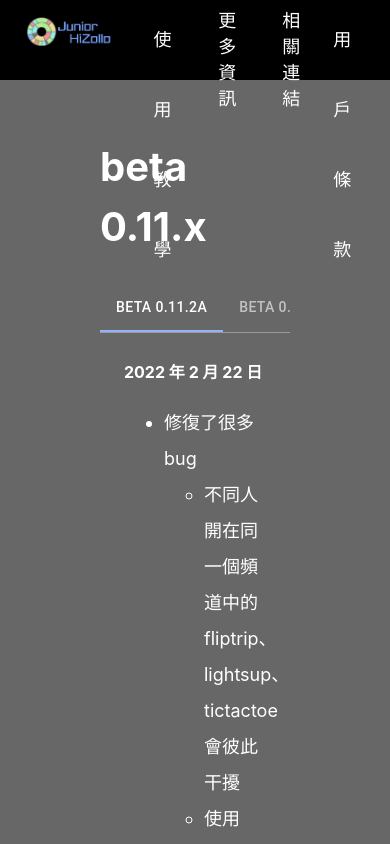
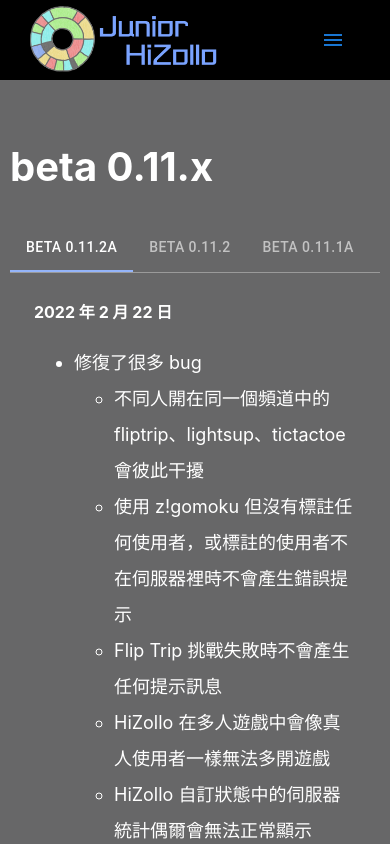
Before and after one commit to HiZollo/website, a Next.js app: page /changelog in a window 390 px wide. Shown: the top 844 px of the page. Built offline with nearby package versions, Linux system fonts and the light colour scheme.

Commit message:
feature: implement RWD on header

```diff
--- a/components/main.tsx
+++ b/components/main.tsx
@@ -5,11 +5,57 @@
 import wordmarkLarge from '../public/wordmark-large.png';
 import Image from 'next/image';
 
-import Menu from '@mui/material/Menu';
-import MenuItem from '@mui/material/MenuItem';
+import {
+  Menu, MenuItem,
+  SwipeableDrawer,
+  List, ListItem, ListItemText,
+  Divider,
+  Box, Button,
+  Collapse,
+  useMediaQuery
+} from '@mui/material';
+
+import { ExpandLess, ExpandMore, Menu as MenuIcon } from '@mui/icons-material';
 
 const Layout: NextPage<{ children: ReactElement }> = ({ children }) => {
-  const [anchorEl, setAnchorEl] = React.useState<null | HTMLElement>(null);
+  const largeWordmark = useMediaQuery('(min-width: 820px), (max-width: 715px) and (min-width: 450px)');
+  const useWordmark = useMediaQuery('(min-width: 380px)');
+  const fullLink = useMediaQuery('(min-width: 715px)');
+
+  return (
+    <>
+      <header>
+        { (largeWordmark && useWordmark) && <div id="wordmark-large">
+          <Link href="/">
+            <a><Image src={wordmarkLarge} alt="Junior HiZollo" /></a>
+          </Link>
+        </div> }
+        { (!largeWordmark && useWordmark) && <div id="wordmark">
+          <Link href="/">
+            <a><Image src={wordmark} alt="Junior HiZollo" /></a>
+          </Link>
+        </div> }
+        <div id="blank" />
+        { fullLink ? <HeaderLinkList /> : <HeaderDrawer /> }
+      </header>
+
+      <main>
+        { children }
+      </main>
+
+      <BlankDiv />
+    </>
+  );
+}
+
+export default Layout;
+
+function BlankDiv() {
+  return <div style={{ height: '100px' }}></div>;
+}
+
+function HeaderLinkList() {
+  const [anchorEl, setAnchorEl] = useState<null | HTMLElement>(null);
   const open = Boolean(anchorEl);
   const handleClick = (event: React.MouseEvent<HTMLButtonElement>) => {
     setAnchorEl(event.currentTarget);
@@ -20,25 +66,13 @@
 
   return (
     <>
-      <header>
-        <div id="wordmark-large">
-          <Link href="/">
-            <a><Image src={wordmarkLarge} alt="Junior HiZollo" /></a>
-          </Link>
-        </div>
-        <div id="wordmark">
-          <Link href="/">
-            <a><Image src={wordmark} alt="Junior HiZollo" /></a>
-          </Link>
-        </div>
-        <div id="blank" />
       <Link href="/tutorials">
         <a>使用教學</a>
       </Link>
       <HeaderMenu id="infos" text="更多資訊">
         <Link href="/commands" passHref>
           <MenuItem onClick={handleClose}>指令列表</MenuItem>
-          </Link>
+        </Link>｀
         <Link href="/changelog" passHref>
           <MenuItem onClick={handleClose}>更新日誌</MenuItem>
         </Link>
@@ -63,21 +97,8 @@
       <Link href="/tos">
         <a>用戶條款</a>
       </Link>
-      </header>
-
-      <main>
-        { children }
-      </main>
-
-      <BlankDiv />
     </>
   );
-}
-
-export default Layout;
-
-function BlankDiv() {
-  return <div style={{ height: '100px' }}></div>;
 }
 
 interface HeaderMenuProps {
@@ -118,3 +139,93 @@
     </>
   );
 }
+
+function HeaderDrawer() {
+  const [drawerOpen, setDrawerOpen] = useState(false);
+  const iOS = typeof navigator !== 'undefined' && /iPad|iPhone|iPod/.test(navigator.userAgent);
+  const toggleDrawer = (open: boolean) =>
+    (event: React.KeyboardEvent | React.MouseEvent) => {
+      if (
+        event?.type === 'keydown' &&
+        ((event as React.KeyboardEvent).key === 'Tab' ||
+          (event as React.KeyboardEvent).key === 'Shift')
+      ) {
+        return;
+      }
+
+      setDrawerOpen(open);
+    };
+
+  return (
+    <>
+      <Button onClick={toggleDrawer(true)}>
+        <MenuIcon />
+      </Button>
+      <SwipeableDrawer
+        disableBackdropTransition={!iOS}
+        disableDiscovery={iOS}
+        open={drawerOpen}
+        onClose={toggleDrawer(false)}
+        onOpen={toggleDrawer(true)}
+        anchor="right"
+      >
+        <Box
+          sx={{ width: 250 }}
+          role="presentation"
+          onKeyDown={toggleDrawer(false)}
+        >
+          <List>
+            {makeDrawerList('/', '首頁', toggleDrawer)}
+            {makeDrawerList('/tutorials', '使用教學', toggleDrawer)}
+            <ListCollapsableItem text="更多資訊">
+              {makeDrawerList('/commands', '指令列表', toggleDrawer, {pl:4})}
+              {makeDrawerList('/changelog', '更新日誌', toggleDrawer, {pl:4})}
+              {makeDrawerList('/developers', '開發團隊', toggleDrawer, {pl:4})}
+            </ListCollapsableItem>
+            <ListCollapsableItem text="相關連結">
+              {makeDrawerList('/invite', '邀請 HiZollo', toggleDrawer, {pl:4})}
+              {makeDrawerList('/server', '支援伺服器', toggleDrawer, {pl:4})}
+              {makeDrawerList('/dst', 'DST 頁面', toggleDrawer, {pl:4})}
+              {makeDrawerList('/repo', '網站原始碼', toggleDrawer, {pl:4})}
+            </ListCollapsableItem>
+            {makeDrawerList('/tos', '用戶條款', toggleDrawer)}
+          </List>
+        </Box>
+      </SwipeableDrawer>
+    </>
+  )
+}
+
+interface LCIProps {
+  children?: React.ReactNode,
+  text: string
+}
+
+function ListCollapsableItem(props: LCIProps) {
+  const [open, setOpen] = useState(false);
+  const { children, text } = props;
+  return (
+    <>
+      <ListItem button onClick={() => setOpen(!open)}>
+        <ListItemText primary={text} />
+        {open ? <ExpandLess /> : <ExpandMore />}
+      </ListItem>
+      <Collapse in={open} timeout="auto" unmountOnExit>
+        <List component="div" disablePadding>
+          {children}
+        </List>
+      </Collapse>
+    </>
+  );
+}
+
+function makeDrawerList(link:string, text: string,
+  toggleDrawer: (open: boolean) => (event: React.KeyboardEvent | React.MouseEvent) => void, sx: object = {}) {
+  return (
+    <Link href={link} passHref>
+      <ListItem button onClick={toggleDrawer(false)} sx={sx}>
+        <ListItemText primary={text} />
+      </ListItem>
+    </Link>
+  )
+}
--- a/package.json
+++ b/package.json
@@ -12,6 +12,7 @@
     "@discord-message-components/react": "^0.2.1",
     "@emotion/react": "^11.9.0",
     "@emotion/styled": "^11.8.1",
+    "@mui/icons-material": "^5.6.2",
     "@mui/lab": "^5.0.0-alpha.79",
     "@mui/material": "^5.6.3",
     "next": "^12.1.5",
--- a/styles/globals.css
+++ b/styles/globals.css
@@ -53,12 +53,12 @@
 }
 
 #wordmark {
-  display: none;
   width: 200px;
 }
 
 #blank {
   flex-grow: 1;
+  flex-basis: 0;
 }
 
 main {
@@ -121,15 +121,8 @@
   transform: translate(-5px) !important;
 }
 
-@media (max-width: 940px) {
-  #wordmark-large {
-    display: none;
-  }
-  #wordmark {
-    display: inherit;
-  }
-
-  header {
-    gap: 20px;
+@media (max-width: 500px) {
+  main {
+    padding: 10px 10px;
   }
 }
```
Also changed, not shown: .pnp.cjs, 1 other file (tests, documents, lock files or other folders). Lines whose indentation alone changed are shown as unchanged.
